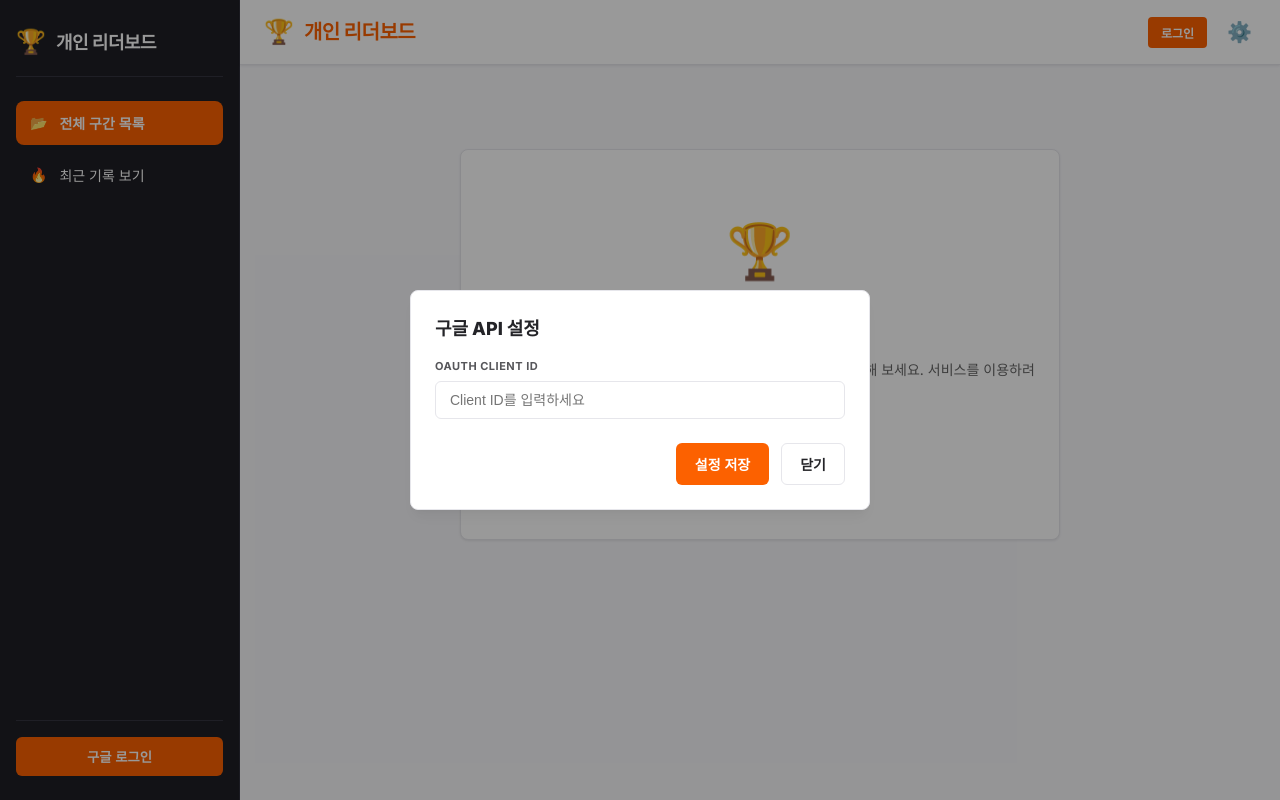
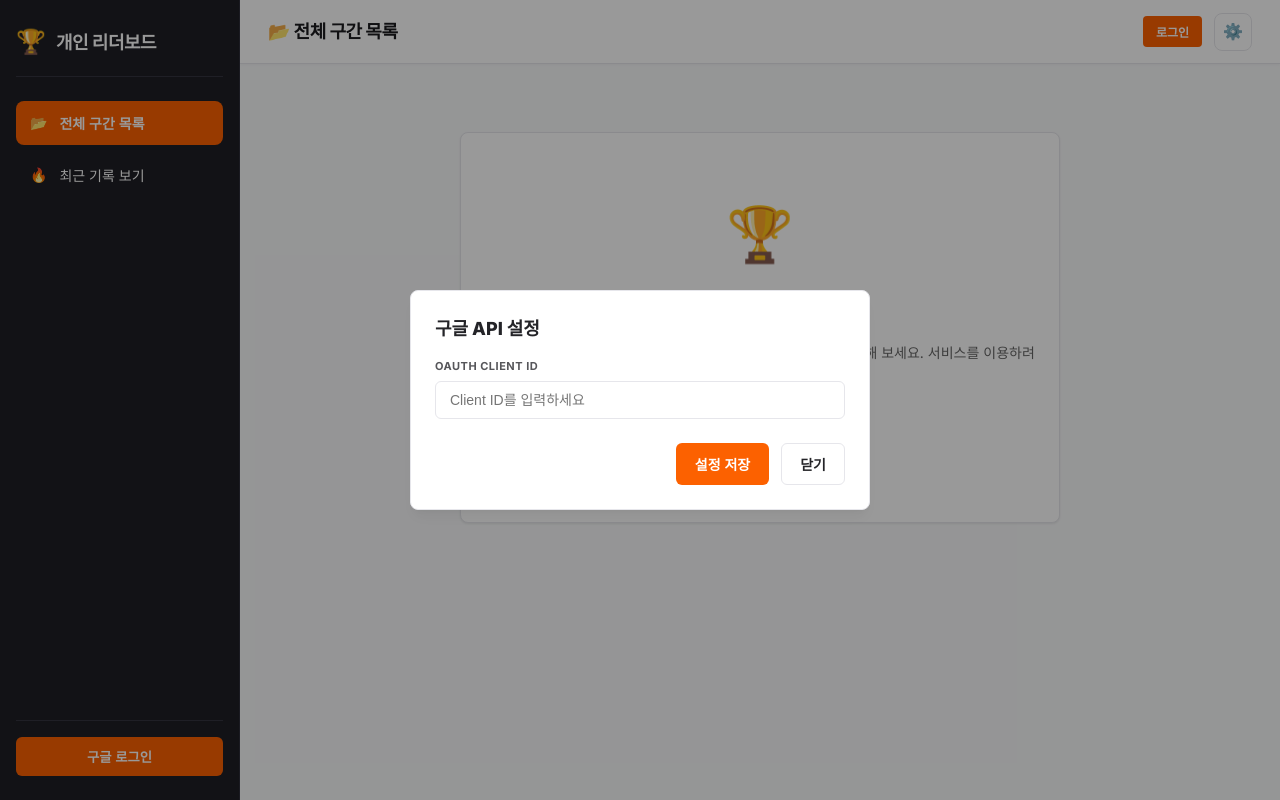
Before and after one commit to dezpim/pr, a React (Vite) app: page / in a window 1280 px wide. Built offline with nearby package versions, Linux system fonts and the light colour scheme.

Commit message:
fix: overhaul UI layout system with fixed sidebar, dynamic top header, and hidden raw file input

```diff
--- a/src/App.tsx
+++ b/src/App.tsx
@@ -1250,11 +1250,15 @@ export default function App() {
 
       {/* Main Content Area */}
       <div className="app-main-content" style={{ flex: 1, display: "flex", flexDirection: "column", minWidth: 0 }}>
-        {/* 1. Subtle, Clean Header (KO) */}
+        {/* Top Navigation Header */}
         <header className="app-header">
-          <div className="header-logo">
-            <span className="logo-icon">🏆</span>
-            <h1>개인 리더보드</h1>
+          <div className="header-page-title">
+            <h2>
+              {activeView === "directory" && "📂 전체 구간 목록"}
+              {activeView === "recent_records" && "🔥 최근 주행 기록 모아보기"}
+              {activeView === "editor" && "➕ 새 구간 등록 및 분석"}
+              {activeView === "leaderboard" && (activeSegment ? `⛰️ ${activeSegment.name}` : "📊 구간 상세 리더보드")}
+            </h2>
           </div>
 
           <div className="header-actions">
@@ -1268,12 +1272,13 @@ export default function App() {
                   setActiveView("editor");
                 }}
               >
-              ➕ 구간 등록 (Register)
-            </button>
-          )}
+                ➕ 구간 등록
+              </button>
+            )}
+
             {accessToken ? (
               <div className="user-profile">
-              <span className="user-email">{userEmail || "연결됨"}</span>
+                <span className="user-email-badge">● {userEmail || "구글 연동됨"}</span>
                 <button className="btn btn-secondary btn-sm" onClick={logout}>
                   로그아웃
                 </button>
@@ -1283,11 +1288,12 @@ export default function App() {
                 로그인
               </button>
             )}
+
             {/* Notification Bell Center */}
             {accessToken && (
               <div className="notification-wrapper" style={{ position: "relative" }}>
                 <button
-                className="btn-icon"
+                  className="btn-icon-nav"
                   onClick={() => {
                     setShowNotifications(!showNotifications);
                     if (!showNotifications && unreadCount > 0) {
@@ -1295,28 +1301,9 @@ export default function App() {
                     }
                   }}
                   title="주행 분석 알림 센터"
-                style={{ position: "relative", cursor: "pointer", fontSize: "16px", padding: "6px 10px" }}
                 >
                   🔔
-                {unreadCount > 0 && (
-                  <span
-                    style={{
-                      position: "absolute",
-                      top: "-2px",
-                      right: "-2px",
-                      backgroundColor: "#FC6100",
-                      color: "#FFFFFF",
-                      borderRadius: "10px",
-                      padding: "2px 6px",
-                      fontSize: "10px",
-                      fontWeight: "bold",
-                      lineHeight: "1",
-                      border: "2px solid #FFF",
-                    }}
-                  >
-                    {unreadCount}
-                  </span>
-                )}
+                  {unreadCount > 0 && <span className="nav-badge">{unreadCount}</span>}
                 </button>
 
                 {/* Notification Popover Dropdown */}
@@ -1404,7 +1391,7 @@ export default function App() {
                 )}
               </div>
             )}
-          <button className="btn-icon" onClick={() => setShowSettings(!showSettings)} title="설정">
+            <button className="btn-icon-nav" onClick={() => setShowSettings(!showSettings)} title="설정">
               ⚙️
             </button>
           </div>
--- a/src/index.css
+++ b/src/index.css
@@ -30,63 +30,124 @@ body {
   -webkit-font-smoothing: antialiased;
 }
 
-/* App Layout */
-.app-container {
+/* App Layout System */
+.app-shell {
+  display: flex;
+  min-height: 100vh;
+  background-color: #F8F9FA;
+  color: var(--text-primary);
+}
+
+.app-sidebar {
+  width: 240px;
+  background-color: #18181C;
+  color: #FFFFFF;
+  padding: 24px 16px;
   display: flex;
   flex-direction: column;
+  gap: 24px;
+  flex-shrink: 0;
+  border-right: 1px solid #282830;
+  position: sticky;
+  top: 0;
+  height: 100vh;
+  z-index: 200;
+}
+
+.app-main-content {
+  flex: 1;
+  display: flex;
+  flex-direction: column;
+  min-width: 0;
   min-height: 100vh;
+  background-color: #F8F9FA;
 }
 
 .app-header {
+  height: 64px;
+  padding: 0 28px;
+  background-color: #FFFFFF;
+  border-bottom: 1px solid #E6E6EB;
   display: flex;
   justify-content: space-between;
   align-items: center;
-  padding: 14px 24px;
-  background-color: var(--bg-card);
-  border-bottom: 1px solid var(--border-color);
-  box-shadow: var(--shadow-sm);
+  box-shadow: 0 1px 3px rgba(0, 0, 0, 0.04);
+  position: sticky;
+  top: 0;
   z-index: 100;
 }
 
-.header-logo {
+.header-page-title h2 {
+  font-size: 18px;
+  font-weight: 800;
+  color: #1A1A1E;
+  margin: 0;
+  letter-spacing: -0.4px;
+}
+
+.header-actions {
+  display: flex;
+  align-items: center;
+  gap: 12px;
+}
+
+.user-profile {
   display: flex;
   align-items: center;
   gap: 10px;
 }
 
-.logo-icon {
-  font-size: 24px;
-}
-
-.header-logo h1 {
-  font-size: 20px;
-  font-weight: 800;
-  color: var(--strava-orange);
-  letter-spacing: -0.5px;
-}
-
-.header-actions {
-  display: flex;
-  align-items: center;
-  gap: 16px;
-}
-
-.user-profile {
-  display: flex;
-  align-items: center;
-  gap: 12px;
-}
-
-.user-email {
-  font-size: 13px;
-  color: var(--text-secondary);
-  font-weight: 500;
+.user-email-badge {
+  font-size: 12px;
+  font-weight: 600;
+  color: #44444A;
+  background-color: #F0F0F5;
+  padding: 6px 12px;
+  border-radius: 16px;
+  border: 1px solid #E2E2E8;
+}
+
+.btn-icon-nav {
+  width: 38px;
+  height: 38px;
+  border-radius: 8px;
+  border: 1px solid #E6E6EB;
+  background-color: #FFFFFF;
+  display: inline-flex;
+  align-items: center;
+  justify-content: center;
+  cursor: pointer;
+  font-size: 16px;
+  transition: all 0.2s ease;
+  position: relative;
+}
+
+.btn-icon-nav:hover {
+  background-color: #F4F4F7;
+  border-color: #D1D1D6;
+}
+
+.nav-badge {
+  position: absolute;
+  top: -4px;
+  right: -4px;
+  background-color: #FC6100;
+  color: #FFFFFF;
+  border-radius: 10px;
+  padding: 2px 5px;
+  font-size: 10px;
+  font-weight: 800;
+  line-height: 1;
+  border: 2px solid #FFFFFF;
 }
 
 .app-main {
   flex: 1;
-  padding: 24px;
+  padding: 28px;
   position: relative;
+  max-width: 1300px;
+  width: 100%;
+  margin: 0 auto;
 }
 
 /* Grids & Cards */
@@ -1449,3 +1510,52 @@ body {
   border: 2px dashed var(--strava-orange, #fc6100) !important;
   background-color: #FFF2EB !important;
 }
+
+/* Directory Container & Upload Zone Refinements */
+.directory-container {
+  margin: 0 auto;
+  max-width: 1100px;
+  width: 100%;
+  padding: 0 0 60px 0;
+}
+
+.ride-upload-zone {
+  border: 2px dashed #D1D1D6;
+  border-radius: 12px;
+  padding: 24px;
+  text-align: center;
+  background-color: #FFFFFF;
+  cursor: pointer;
+  transition: all 0.2s ease;
+  margin-top: 12px;
+}
+
+.ride-upload-zone:hover {
+  border-color: var(--strava-orange);
+  background-color: #FFFBF7;
+}
+
+.ride-upload-zone input[type="file"] {
+  display: none !important;
+}
+
+.ride-upload-zone label {
+  cursor: pointer;
+  display: flex;
+  flex-direction: column;
+  align-items: center;
+  justify-content: center;
+  gap: 8px;
+  color: #44444A;
+  font-size: 14px;
+}
+
+.ride-upload-zone label strong {
+  color: #1A1A1E;
+  font-size: 15px;
+}
+
+.upload-icon {
+  font-size: 32px;
+  margin-bottom: 4px;
+}
```
Lines whose indentation alone changed are shown as unchanged.
